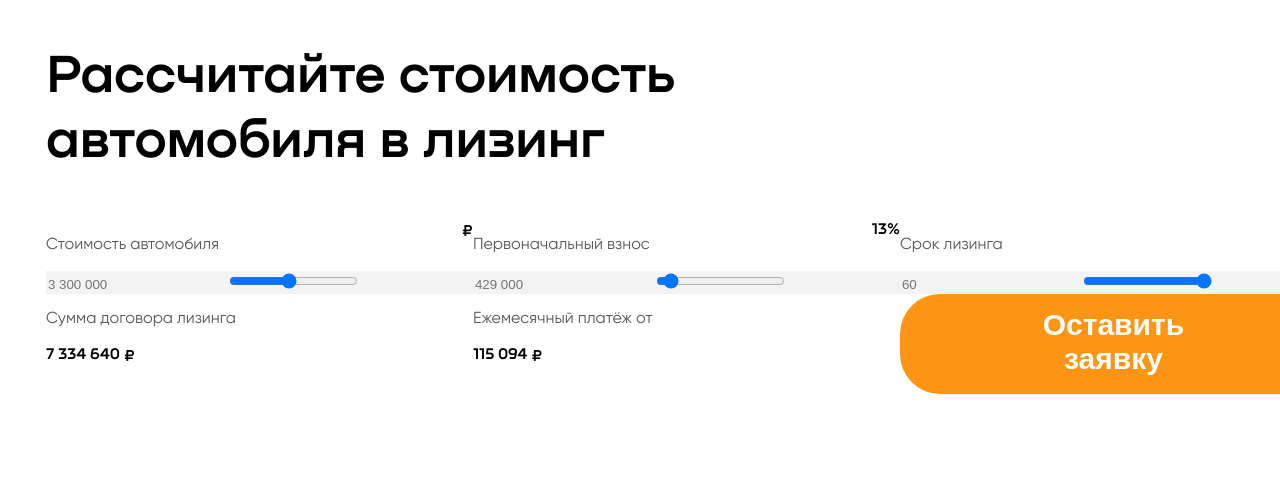
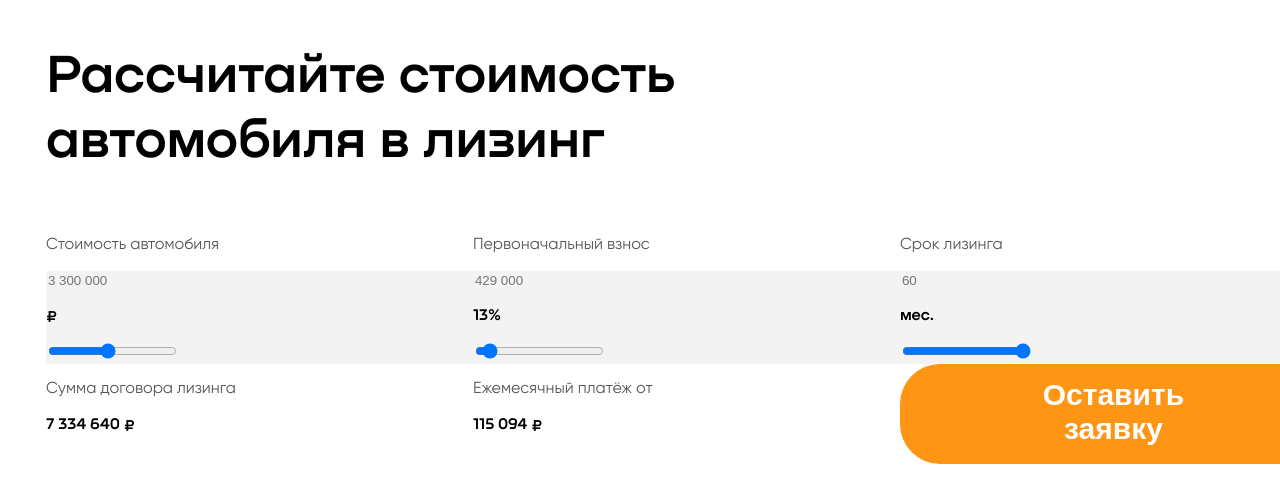
Before and after one commit to Ave-Mari/Oxem-Test, a React app: page / in a window 1280 px wide. Shown: the top 502 px of the page. Built offline with nearby package versions, Linux system fonts and the light colour scheme; the HTML template or start-up script is replaced by a standard one.

Commit message:
add erapper to inputs

```diff
--- a/src/components/Input.js
+++ b/src/components/Input.js
@@ -4,10 +4,13 @@ export default function Input( { placeholder, inputTextChange, inputRangeChange,
   return (
     <>
    <div className="block">
+
    <h3 className="gilroy-font">{inputTitle}</h3>
    <div className="input-wrapper">
+   <div className="num-wrapper">
    <input className="text-input" type="text" placeholder={placeholder} onChange={inputTextChange}/>
-   <p className="input-percent">{inputUnit}</p>
+   <p className="input-unit">{inputUnit}</p>
+   </div>
     <input type="range" className="input-range" value={value} min={min} max={max} onChange={inputRangeChange}/>
     </div>
    </div>
```
